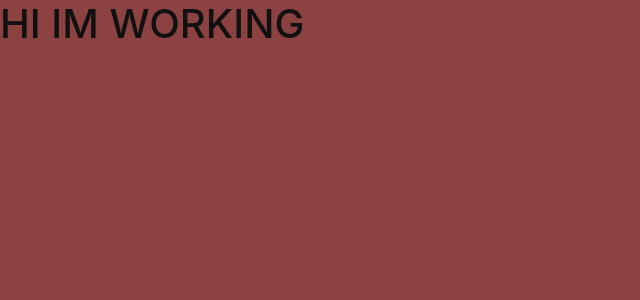
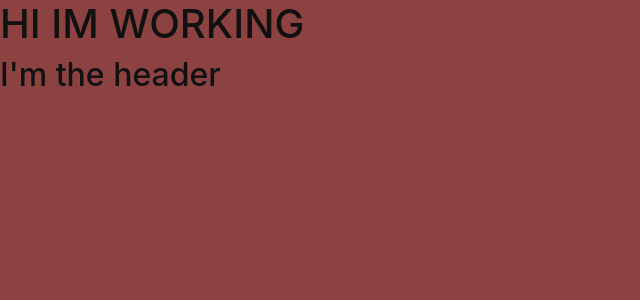
Before and after one commit to tech-support-ELC/EmpowerMINT, a React (Create React App) app: page / in a window 1280 px wide. Shown: the top 300 px of the page, without its empty margins (0-640 px from the left). Built offline with nearby package versions, Linux system fonts and the light colour scheme.

Commit message:
feat: create initial header component

```diff
--- a/src/Components/App.js
+++ b/src/Components/App.js
@@ -1,12 +1,14 @@
-import React from 'react';
-import './App.css';
+import React from 'react'
+import Header from './Header'
+import './App.css'
 
 function App() {
   return (
     <div className="App">
       <h1>HI IM WORKING</h1>
+      <Header />
     </div>
-  );
+  )
 }
 
-export default App;
+export default App
--- /dev/null
+++ b/src/Components/Header.js
@@ -0,0 +1,11 @@
+import React from 'react'
+
+function Header() {
+  return (
+    <div>
+      <h2>I'm the header</h2>
+    </div>
+  )
+}
+
+export default Header
```
